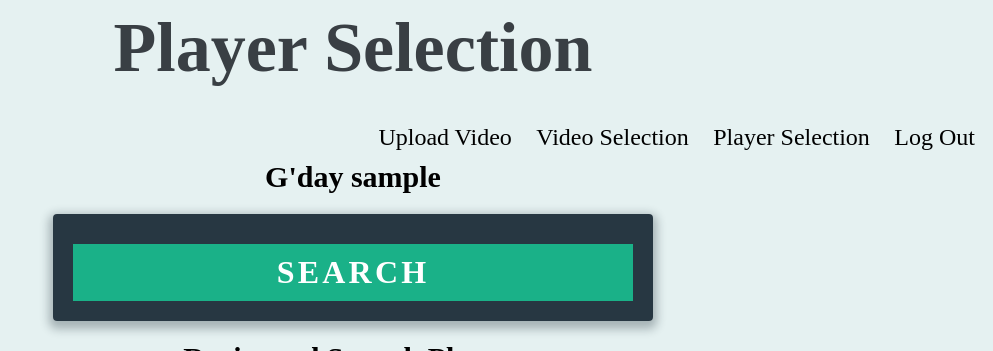
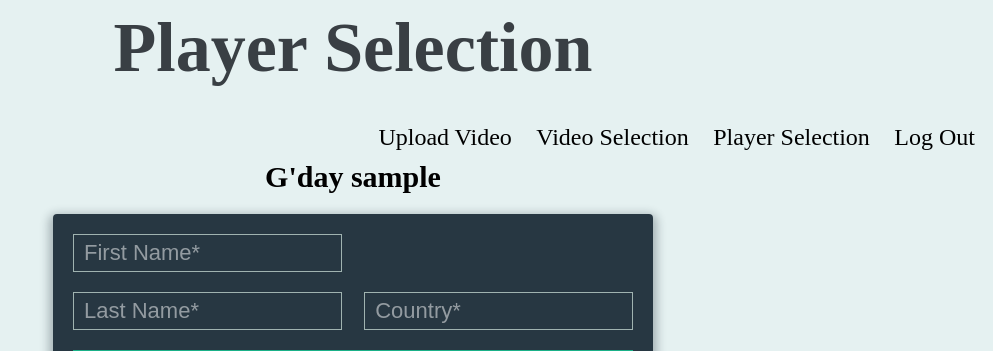
Before and after one commit to n9104577/CapStoneWebsite, a Django app: page /playerSelection in a window 1280 px wide. Shown: the top 351 px of the page, without its empty margins (287-1280 px from the left). Run offline with Django 3.2, Linux system fonts and the light colour scheme; the visitor is signed in with stand-in values (Sample User, id 1); data that the repository does not hold is empty; some web fonts are replaced.

Commit message:
Website - Search Features

```diff
--- a/squash/squashApp/forms.py
+++ b/squash/squashApp/forms.py
@@ -8,7 +8,7 @@ User_Type = (
 		('P', 'Player'),
 	)
 
-# Used for registering a user
+
 class RegistrationForm(forms.ModelForm):
 	first_name = forms.CharField(max_length=30, widget=forms.TextInput(attrs={'placeholder': 'First Name*'}))
 	last_name = forms.CharField(max_length=30, widget=forms.TextInput(attrs={'placeholder': 'Last Name*'}))
@@ -18,18 +18,12 @@ class RegistrationForm(forms.ModelForm):
 	password = forms.CharField(max_length=128, widget=forms.PasswordInput(attrs={'placeholder': 'Password*'}))
 	password_confirm = forms.CharField(widget=forms.PasswordInput(attrs={'placeholder': 'Confirm Password*'}))
 
-	# assign the form a model to save to and which fields to save
+
 	class Meta:
 		model = SquashUser
 		fields = ['first_name', 'last_name', 'username', 'usertype',
 		'email', 'password'] # Or list '__all__'
-		#widget = {
-		#'usertype': forms.Select(attrs={'style': 'background-color: blue'}),
-		#}
-		#widgets = {
-		#'password': forms.PasswordInput(),
-		#}
-		#exclude = ['title']
+
 
 
 
@@ -57,18 +51,26 @@ class VideoForm(forms.ModelForm):
 
 
 
+
 class searchVideoForm(forms.Form):
 	searchVideo = forms.CharField(max_length=150, required=False, widget=forms.TextInput(attrs={'placeholder': 'Search Video...'}))
-	searchPlayer = forms.CharField(max_length=150, required=False, widget=forms.TextInput(attrs={'placeholder': 'Search Player...'}))
+	searchPlayer =forms.ModelChoiceField(queryset=playerData.objects.all(), empty_label="searchPlayer")
+	searchPlayer.label_from_instance = lambda obj: "{0} {1}".format(obj.first_name, obj.last_name)
+
+	def clean_field(self):
+		data = self.cleaned_data['searchPlayer']
+		if not data:
+			data = 0
+		return data
 
 	class Meta:
 		model = videoData
 		fields=['name', 'player1', 'player2']
 
 class searchPlayerForm(forms.Form):
-	first_name = forms.CharField(max_length=30, widget=forms.TextInput(attrs={'placeholder': 'First Name*'}))
-	last_name = forms.CharField(max_length=30, widget=forms.TextInput(attrs={'placeholder': 'Last Name*'}))
-	country = forms.CharField(max_length=50, widget=forms.TextInput(attrs={'placeholder': 'Country*'}))
+	first_name = forms.CharField(max_length=30, required=False, widget=forms.TextInput(attrs={'placeholder': 'First Name*'}))
+	last_name = forms.CharField(max_length=30, required=False, widget=forms.TextInput(attrs={'placeholder': 'Last Name*'}))
+	country = forms.CharField(max_length=50, required=False, widget=forms.TextInput(attrs={'placeholder': 'Country*'}))
 
 	class Meta:
 		model = playerData
--- a/squash/squashApp/urls.py
+++ b/squash/squashApp/urls.py
@@ -9,11 +9,11 @@ urlpatterns = [
 	path('squashApp/register', views.register, name='register'),
 	path('squashApp/login', views.loginView, name='login'),
 	path('video', views.video, name='video'),
+
 	path('videoSelection', views.videoSelection, name='videoSelection'),
 	path('videoData/<videoId>', views.videoData, name='videoData'),
 	path('playerSelection', views.playerSelection, name='playerSelection'),
 	path('playerData/<playerId>', views.playerData, name='playerData'),
-	# path('processedVideo', views.processedVideo, name='processedVideo'),
 	path('', views.register, name='register'),
 	path('logout/', logout, {'next_page': settings.LOGOUT_REDIRECT_URL}, name='auth_logout')
 ]
--- a/squash/squashApp/views.py
+++ b/squash/squashApp/views.py
@@ -55,8 +55,12 @@ from django.shortcuts import render
 from .models import Video
 from .forms import VideoForm
 
+
+
 # import tracking script
 from squashApp.HSVTracking import main
+
+
 # User RegistrationForm
 def register(request):
 	form = RegistrationForm()
@@ -151,6 +155,7 @@ def video(request):
 		videoObject= Video.objects.last()
 		videofile= videoObject.videofile
 		videoName = videoObject.name
+		HttpResponseRedirect('squashApp/login.html')
 		main(videofile.url[1:], videoName, videoObject)
 
 		return HttpResponseRedirect('/videoSelection')
@@ -166,41 +171,25 @@ def video(request):
 	return render(request, 'squashApp/homepage.html', context)
 
 
-# @login_required
-# def processedVideo(request):
-	# if(Video.objects.last() != None):
-		# lastvideo= Video.objects.last()
 
-		# videofile= lastvideo.videofile
-		# main(videofile.url[1:])
-
-
-	# if(Video.objects.last() == None):
-		# context= {}
-	# else:
-		# lastvideo= Video.objects.last()
-
-		# videofile= lastvideo.videofile
-		# context= {'videofile': videofile}
-
-
-	# return render(request, 'squashApp/homepage1.html', context)
 
 @login_required
 def videoSelection(request):
 	form = searchVideoForm()
 	showSearch = False
 	videoList = models.Video.objects.all()
-	playerList = models.playerData.objects.all()
+
 	if 'search' in request.POST:
 		searchVideo = request.POST['searchVideo']
 		searchPlayer = request.POST['searchPlayer']
 
-		nameList = models.Video.objects.filter(name=searchVideo).values()
-		player1List = models.Video.objects.filter(player1=searchPlayer).values()
-		player2List = models.Video.objects.filter(player2=searchPlayer).values()
-		List = list(chain(nameList, player1List, player2List))
-		videoList = [rows.__next__() for (key, rows) in groupby(List, key=lambda obj: Video.videoId)]
+
+
+
+		player1List = models.Video.objects.filter(name__icontains=searchVideo, player1=searchPlayer).all()
+		player2List = models.Video.objects.filter(name__icontains=searchVideo, player2=searchPlayer).all()
+		List = list(chain(player1List, player2List))
+		videoList = list(dict.fromkeys(List))
 		showSearch = True
 
 	if(len(videoList) < 1):
@@ -208,12 +197,11 @@ def videoSelection(request):
 		showSearch = False
 
 
-
+	#print("videoList" + str(videoList))
 
 	context = {
 		'username': request.user.username,
 		'videoList': videoList,
-		'playerList': playerList,
 		'form': form,
 		'showSearch': showSearch
 	}
@@ -235,9 +223,12 @@ def playerSelection(request):
 	showSearch = False
 	playerList = models.playerData.objects.all()
 	if 'search' in request.POST:
-		searchPlayer = request.POST['searchPlayer']
+		first = request.POST['first_name']
+		last = request.POST['last_name']
+		p_country = request.POST['country']
 
-		playerList = models.playerData.objects.filter(get_full_name=searchPlayer).values()
+		List = models.playerData.objects.filter(first_name__icontains=first, last_name__icontains=last, country__icontains=p_country).all()
+		playerList = list(dict.fromkeys(List))
 		showSearch = True
 
 	if(len(playerList) < 1):
--- a/squash/templates/squashApp/playerData.html
+++ b/squash/templates/squashApp/playerData.html
@@ -4,8 +4,8 @@
 	{% block head %}
 		<head>
 
-			<title>Show Proccesed Video</title>
-			<h1>Show Proccesed Video</h1>
+			<title>Show Player Data</title>
+			<h1>Show Player Data</h1>
 		</head>
 	{% endblock%}
 
--- a/squash/templates/squashApp/playerSelection.html
+++ b/squash/templates/squashApp/playerSelection.html
@@ -16,7 +16,13 @@
 				{% csrf_token %}
 			    <div class="split-row">
 					<div class="field-wrap">
-						{{ form.searchPlayer }}
+						{{ form.first_name }}
+					</div>
+					<div class="field-wrap">
+						{{ form.last_name }}
+					</div>
+					<div class="field-wrap">
+						{{ form.country }}
 					</div>
 				</div>
 				<button type="submit" class="button button-block" value="search" name="search"/>search</button>
--- a/squash/templates/squashApp/videoSelection.html
+++ b/squash/templates/squashApp/videoSelection.html
@@ -60,8 +60,8 @@
 					{% for video in videoList %}
 						<tr>
 							<td class="t1">{{ video.name }}</td>
-							<td class="t2">{{ video.player1 }}</td>
-							<td class="t3">{{ video.player2 }}</td>
+							<td class="t2">{{ video.player1.get_name }}</td>
+							<td class="t3">{{ video.player2.get_name }}</td>
 							<td class="t4"><a class="show" href="{% url 'videoData' videoId=video.videoId %}">Show Data</a></td>
 						</tr>
 
```
